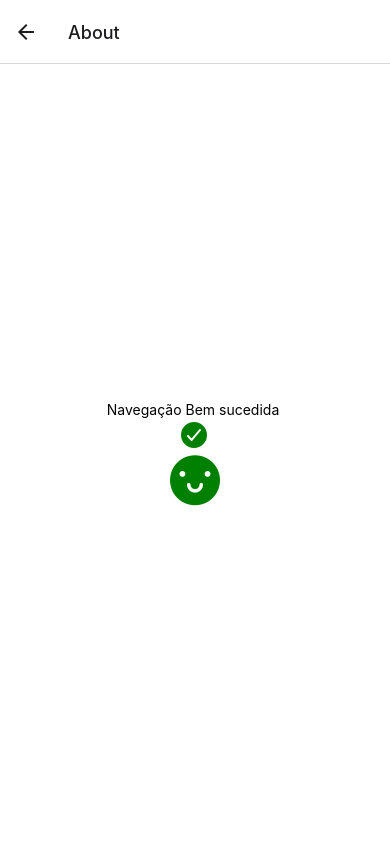
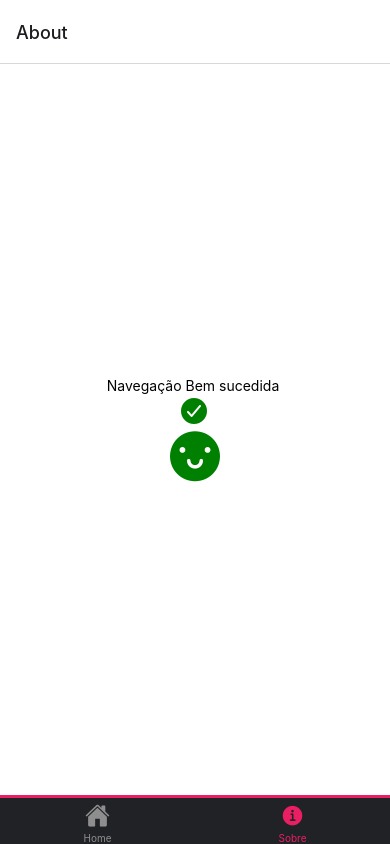
Before and after one commit to rafavmaciel/resct-native-exemplos, a React Native app: screen /About in a window 390 px wide. Built offline with nearby package versions, Linux system fonts and the light colour scheme.

Commit message:
Exemplo Básico do Tab navigator

```diff
--- a/App.js
+++ b/App.js
@@ -1,19 +1,44 @@
 //import { StyleSheet, Text, View } from 'react-native';
 import { NavigationContainer} from '@react-navigation/native';
-import { createNativeStackNavigator } from '@react-navigation/native-stack';
+import { createBottomTabNavigator } from '@react-navigation/bottom-tabs';
+import Ionicons from "@expo/vector-icons/Ionicons";
 
 import Home from './src/home/index';
 import About from './src/about/index';
 
-const Stack = createNativeStackNavigator();
+const Tab = createBottomTabNavigator();
 
 export default function App() {
   return (
     <NavigationContainer>
-      <Stack.Navigator>
-        <Stack.Screen name="Home" component={Home} />
-        <Stack.Screen name="About" component={About} />
-      </Stack.Navigator>
+      <Tab.Navigator
+        screenOptions={{
+          //headerShown: false,   // remove header
+          tabBarHideOnKeyboard: true, // esconder tabbar quando teclado aberto
+          tabBarActiveTintColor : '#e91e63', // cor do icone ativo
+          tabBarStyle: {
+            backgroundColor: '#202225', // cor de fundo
+            borderTopColor: '#e91e63', // borda superior
+            borderTopWidth: 3, // largura da borda superior
+          },
+        }}
+       >
+        <Tab.Screen name="Home" component={Home}
+        options = {{
+          tabBarLabel: 'Home',
+          tabBarIcon: ({ color, size }) => (
+            <Ionicons name="ios-home" color={color} size={size} />
+          ),
+
+        }} />
+        <Tab.Screen name="About" component={About}
+        options = {{
+          tabBarLabel: 'Sobre',
+          tabBarIcon: ({ color, size }) => (
+            <Ionicons name="ios-information-circle" color={color} size={size} />
+          ),
+        }} />
+      </Tab.Navigator>
     </NavigationContainer>
     );
 }
--- a/package.json
+++ b/package.json
@@ -10,6 +10,7 @@
     "eject": "expo eject"
   },
   "dependencies": {
+    "@react-navigation/bottom-tabs": "^6.3.1",
     "@react-navigation/native-stack": "^6.6.2",
     "expo": "~44.0.0",
     "expo-status-bar": "~1.2.0",
--- a/src/home/index.js
+++ b/src/home/index.js
@@ -26,5 +26,6 @@ const styles = StyleSheet.create({
         backgroundColor: "#fff",
         alignItems: "center",
         justifyContent: "center",
+
     },
 });
```
Also changed, not shown: 1 other file (tests, documents, lock files or other folders).
